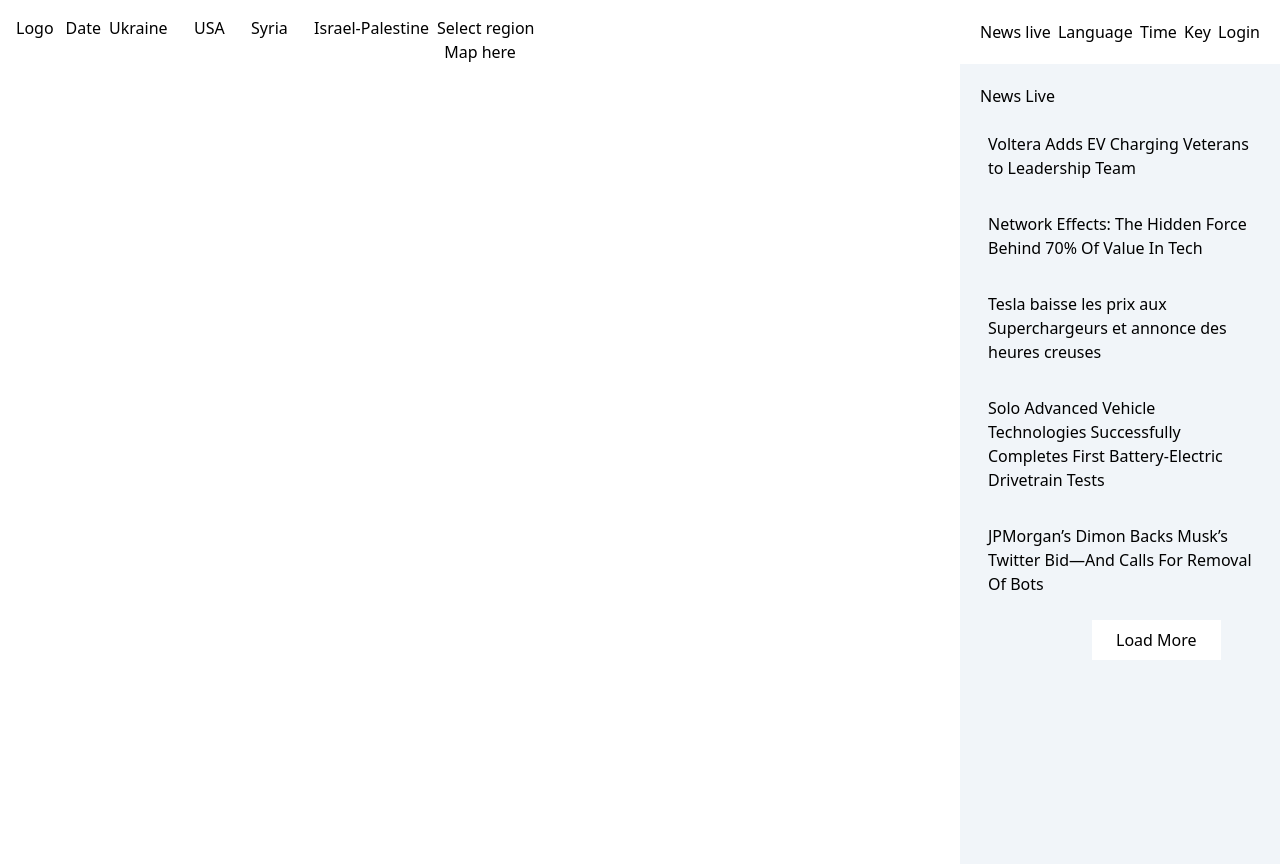
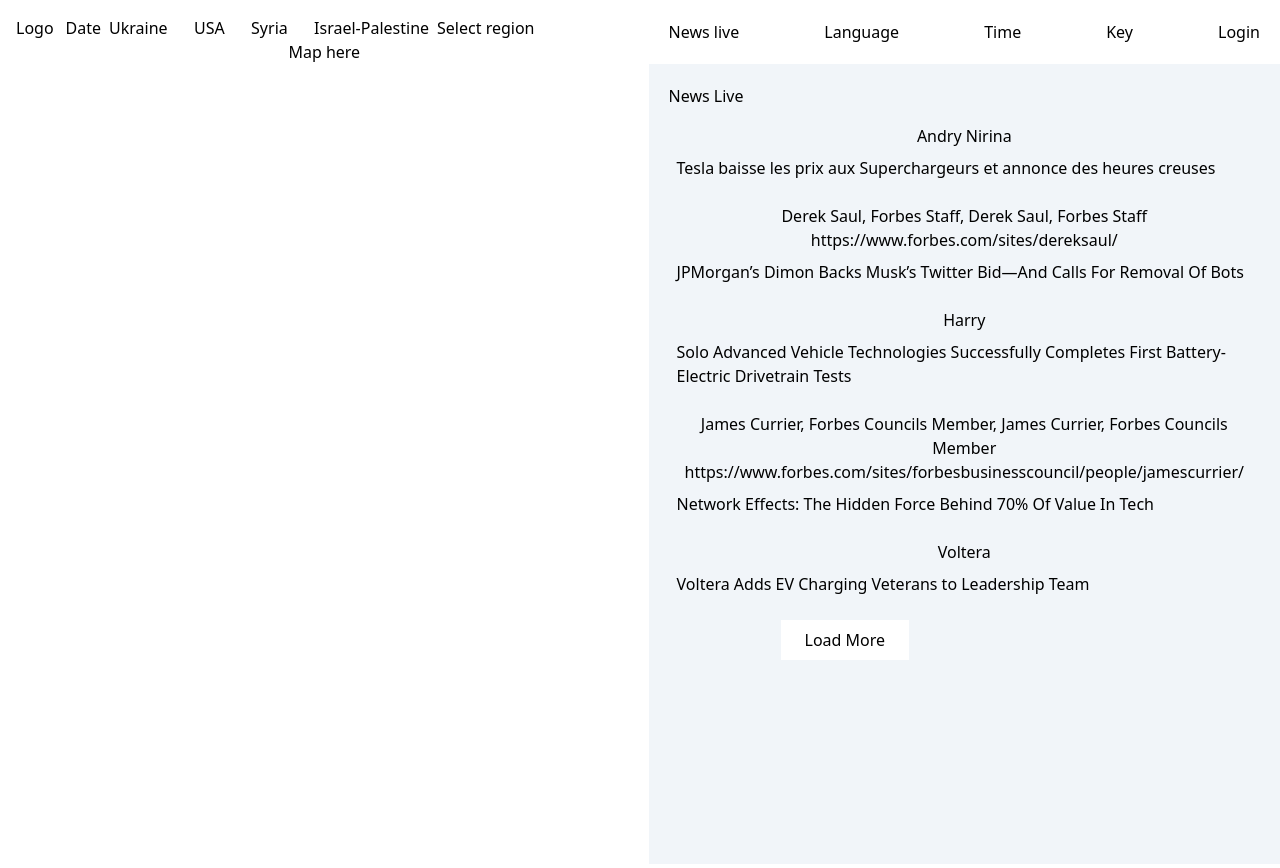
Before and after one commit to ashutoshbhandari5/Map-Project, a Next.js app: page / in a window 1280 px wide. Built offline with nearby package versions, Linux system fonts and the light colour scheme.

Commit message:
added sorting

```diff
--- a/components/Item.js
+++ b/components/Item.js
@@ -1,9 +1,9 @@
 import React from "react";
 
-const Item = ({ country, title }) => {
+const Item = ({ author, title }) => {
   return (
     <div className="p-2 ">
-      <h1 className="p-2 text-center">{country}</h1>
+      <h1 className="p-2 text-center">{author}</h1>
       <p>{title}</p>
     </div>
   );
--- a/components/SideBar.js
+++ b/components/SideBar.js
@@ -1,7 +1,9 @@
 import Item from "./Item";
 
 const SideBar = ({ news, loadData }) => {
-  console.log(news);
+  const sortBy = "author";
+  const sortedNews = news.sort((a, b) => a.author.localeCompare(b.author));
+  console.log(sortedNews);
   return (
     <div className="h-sreen">
       <ul className="p-5 flex w-full justify-between">
@@ -14,8 +16,8 @@
       <div className="p-5 bg-slate-100 relative h-screen">
         <h1>News Live</h1>
         <div className="h-full w-full overflow-y-auto">
-          {news?.map((el, i) => {
-            return <Item key={i} country={el.country} title={el.title} />;
+          {sortedNews?.map((el, i) => {
+            return <Item key={i} author={el.author} title={el.title} />;
           })}
           <button
             onClick={() => loadData()}
--- a/pages/index.js
+++ b/pages/index.js
@@ -1,4 +1,4 @@
-import react, { useEffect, useState } from "react";
+import react, { useState } from "react";
 import MapContainer from "../components/MapContainer";
 import newsJson from "../utils/news.json";
 
--- a/utils/news.json
+++ b/utils/news.json
@@ -43,7 +43,7 @@
       "id": null,
       "name": "Business Wire"
     },
-    "author": null,
+    "author": "Harry",
     "title": "Solo Advanced Vehicle Technologies Successfully Completes First Battery-Electric Drivetrain Tests",
     "description": "FREMONT, Calif.--(BUSINESS WIRE)-- #AV--Solo Advanced Vehicle Technologies (Solo AVT), the electric vehicle hardware company revolutionizing the freight transportation industry, today announced the successful initial testing of the company’s battery-electric …",
     "url": "https://www.businesswire.com/news/home/20221011005601/en/Solo-Advanced-Vehicle-Technologies-Successfully-Completes-First-Battery-Electric-Drivetrain-Tests",
```
